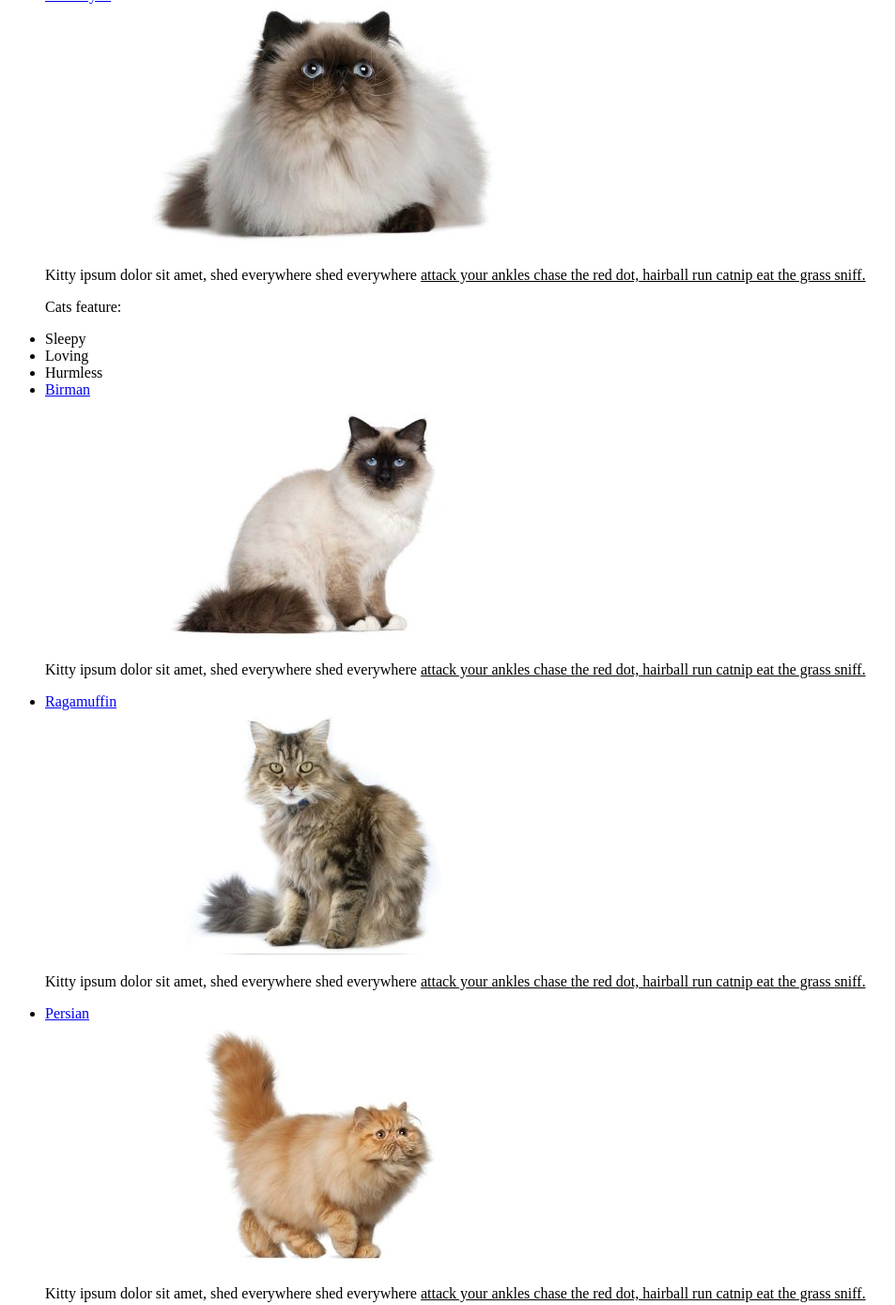
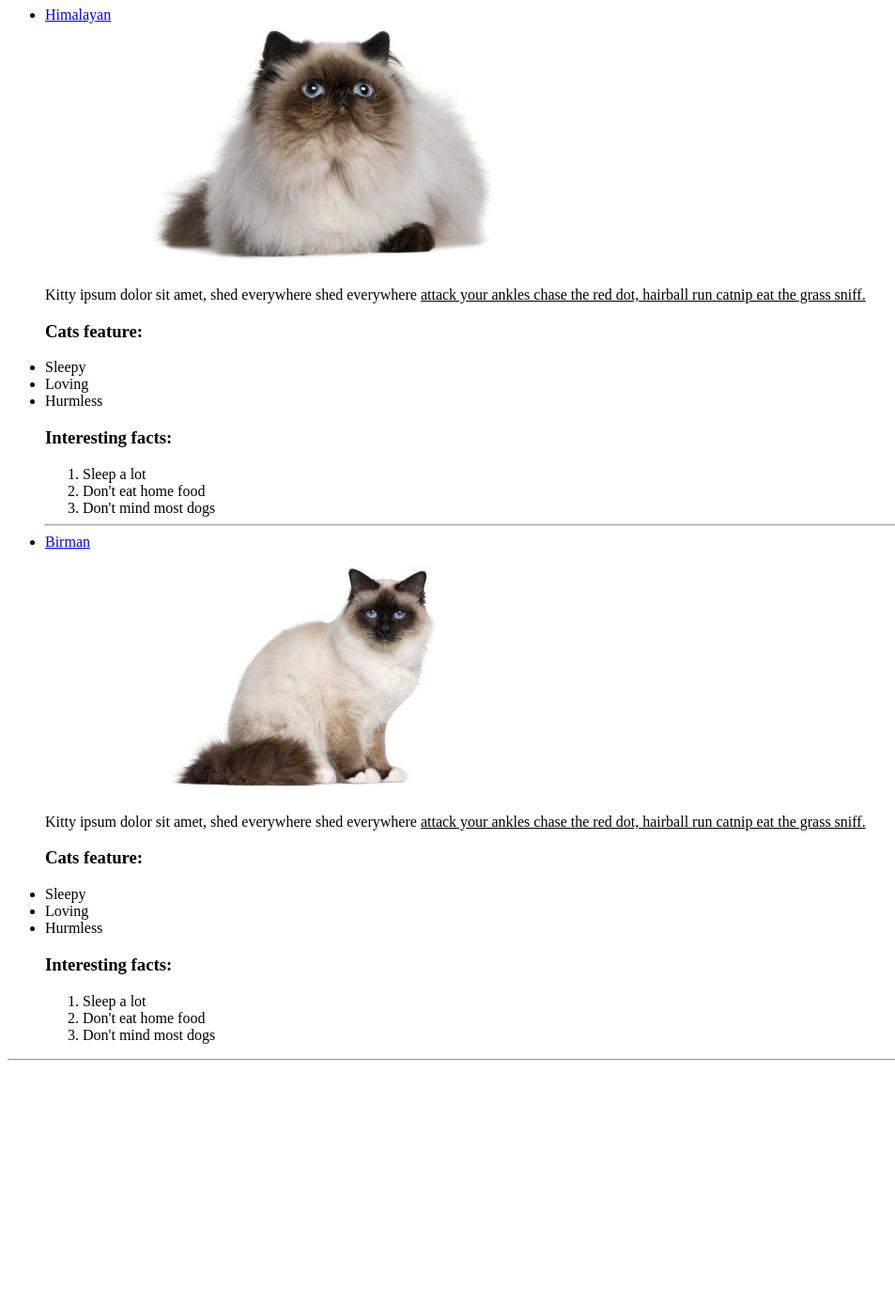
Before and after one commit to YuriiElmerx/hello-html, a plain HTML site: page index.html in a window 1280 px wide. Shown: the part 569-1958 px from the top of the page at 94% size, without its empty margins (0-953 px from the left). After the commit the page ends 1706 px from the top, so only its background shows below. Drawn offline with Linux system fonts and the light colour scheme.

Commit message:
Interesting facts

```diff
--- a/index.html
+++ b/index.html
@@ -17,30 +17,39 @@
       <h1>Let's talk about the cats</h1>
   </header>
     <body>
-        <h3>There are 5 cat breeds:</h3>
+      <hr>
+        <h3>There are 2 cat breeds:</h3>
           <ul>
             <li><a href="#">Himalayan</a></li>
             <img src="img/himalayan.jpg" alt="himalayan">
               <p>Kitty ipsum dolor sit amet, shed everywhere shed everywhere <u>attack your ankles chase the red dot, hairball run catnip eat the grass sniff.</u></p>
-              <p>Cats feature:</p>
+              <h3>Cats feature:</h3>
                 <li>Sleepy</li>
                 <li>Loving</li>
                 <li>Hurmless</li>
-
+                <h3>Interesting facts:</h3>
+                <ol>
+                <li>Sleep a lot</li>
+                <li>Don't eat home food</li>
+                <li>Don't mind most dogs</li>
+                </ol>
+      <hr>
 
             <li><a href="#">Birman</a></li>
             <img src="img/birman.jpg" alt="himalayan">
-            <p>Kitty ipsum dolor sit amet, shed everywhere shed everywhere <u>attack your ankles chase the red dot, hairball run catnip eat the grass sniff.</u></p>
-            <li><a href="#">Ragamuffin</a></li>
-            <img src="img/ragamuffin.jpg" alt="Ragamuffin">
-            <p>Kitty ipsum dolor sit amet, shed everywhere shed everywhere <u>attack your ankles chase the red dot, hairball run catnip eat the grass sniff.</u></p>
-            <li><a href="#">Persian</a></li>
-            <img src="img/persian.jpg" alt="himalayan">
-            <p>Kitty ipsum dolor sit amet, shed everywhere shed everywhere <u>attack your ankles chase the red dot, hairball run catnip eat the grass sniff.</u></p>
-            <li><a href="#">Scottish</a></li>
-            <img src="img/scottish.jpg" alt="himalayan">
-            <p>Kitty ipsum dolor sit amet, shed everywhere shed everywhere <u>attack your ankles chase the red dot, hairball run catnip eat the grass sniff.</u></p>
+              <p>Kitty ipsum dolor sit amet, shed everywhere shed everywhere <u>attack your ankles chase the red dot, hairball run catnip eat the grass sniff.</u></p>
+                <h3>Cats feature:</h3>
+                    <li>Sleepy</li>
+                    <li>Loving</li>
+                    <li>Hurmless</li>
+                    <h3>Interesting facts:</h3>
+                    <ol>
+                    <li>Sleep a lot</li>
+                    <li>Don't eat home food</li>
+                    <li>Don't mind most dogs</li>
+                    </ol>
           </ul>
+          <hr>
 
 
 
```
